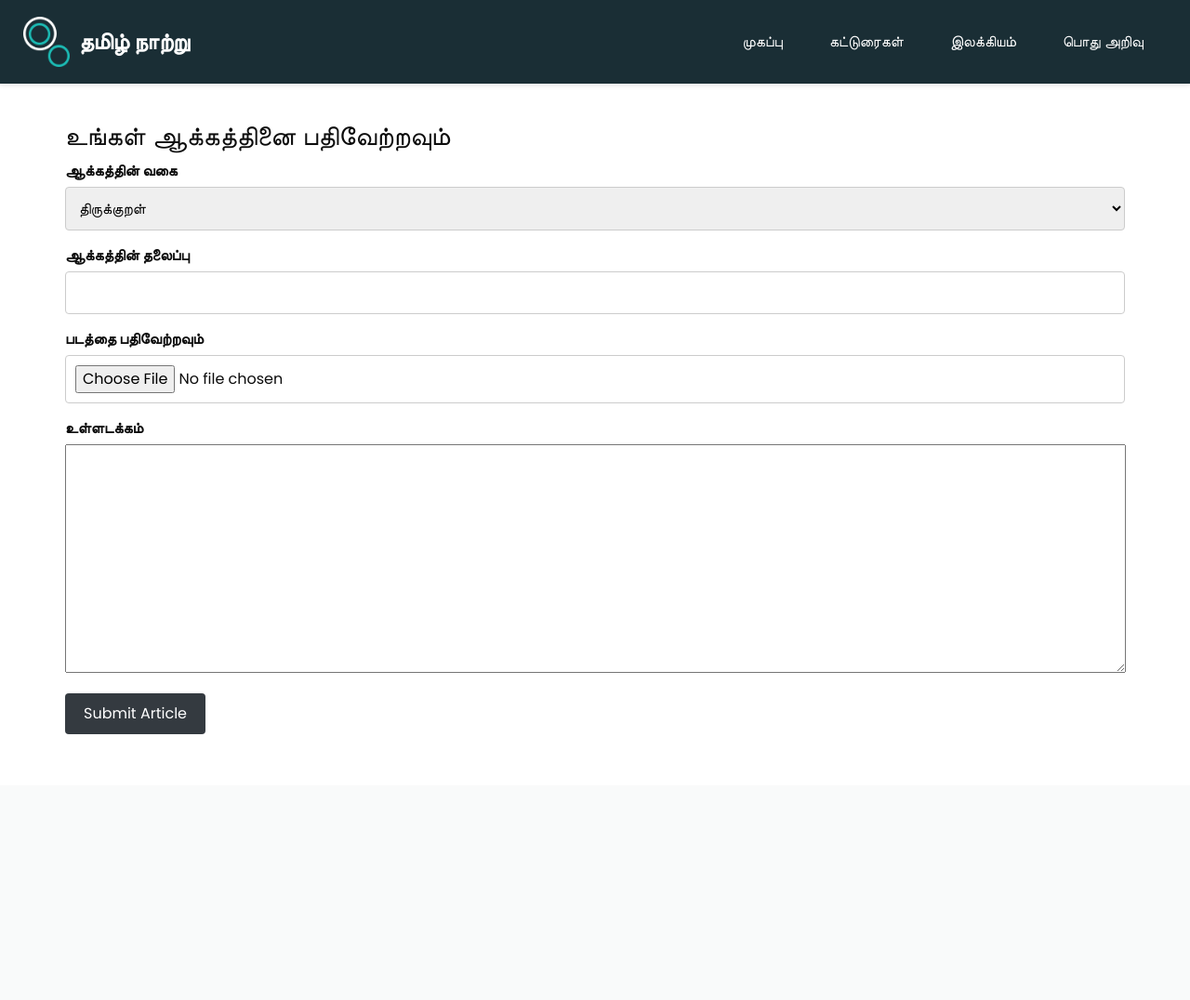
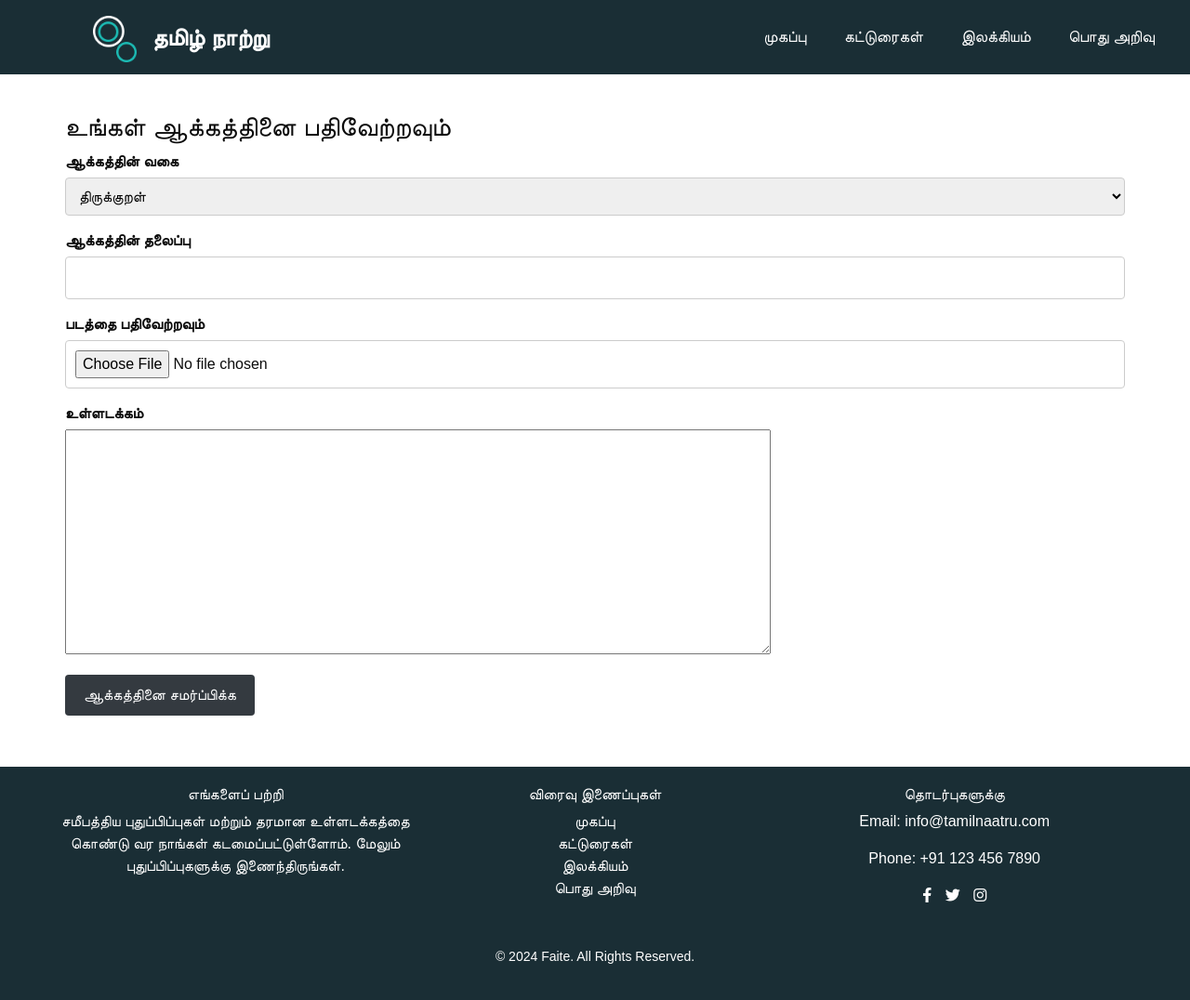
Before and after one commit to FAITE-TECH/update_tamilnaatru, a PHP site: page /upload.html in a window 1280 px wide. Shown: the whole page at 93% size. Before the commit the page ends 790 px from the top, so only its background shows below. Run offline with PHP 8.4, Linux system fonts and the light colour scheme; some libraries are stand-ins or nearby versions.

Commit message:
latest update updated

```diff
--- a/newstyle.css
+++ b/newstyle.css
@@ -231,6 +231,7 @@ body {
     height: auto;
     border-radius: 15px;
     box-shadow: 0 4px 10px rgba(0, 0, 0, 0.2);
+    background-color: #f9f9f9;
     transition: transform 0.3s ease;
 }
 
--- a/upload.html
+++ b/upload.html
@@ -6,10 +6,6 @@
  <meta http-equiv="X-UA-Compatible" content="IE=edge" />
  <!-- Mobile Metas -->
  <meta name="viewport" content="width=device-width, initial-scale=1, shrink-to-fit=no" />
- <!-- Site Metas -->
- <meta name="keywords" content="" />
- <meta name="description" content="" />
- <meta name="author" content="" />
 
  <title>TamilNaatru</title>
 
@@ -24,96 +20,164 @@
  <!-- responsive style -->
  <link href="css/responsive.css" rel="stylesheet" />
   <link rel="stylesheet" href="uploadstyle.css">
+  <link rel="stylesheet" href="https://cdnjs.cloudflare.com/ajax/libs/font-awesome/6.0.0-beta3/css/all.min.css">
 </head>
 <body class="sub_page">
   <style>
-    /* General Navbar Styles */
-.header_section {
-  background-color: #1a2e35;
-  padding: 10px 0;
-  box-shadow: 0 2px 5px rgba(0, 0, 0, 0.1);
-}
 
-.navbar {
-  display: flex;
-  align-items: center;
-  justify-content: space-between;
-}
+    * {
+      padding: 0;
+      margin: 0;
+      text-decoration: none;
+      list-style: none;
+      box-sizing: border-box;
+    }
+    body {
+      font-family: "Montserrat", sans-serif;
+    }
+    nav {
+      background: #1a2e35;
+      height: 80px;
+      width: 100%;
+    }
+    label.logo {
+      color: white;
+      font-size: 25px;
+      line-height: 80px;
+      padding: 0 100px;
+      font-weight: bold;
+    }
+    label.logo img {
+      height: 50px;
+      margin-right: 10px;
+    }
+    nav ul {
+      float: right;
+      margin-right: 20px;
+    }
+    nav ul li {
+      display: inline-block;
+      line-height: 80px;
+      margin: 0 5px;
+    }
+    nav ul li a {
+      color: white;
+      font-size: 17px;
+      padding: 7px 13px;
+      border-radius: 3px;
+      text-transform: uppercase;
+    }
+    a.active,
+    a:hover {
+      background: #495057;
+      color: #f5ecec;
+      transition: .5s;
+    }
+    .checkbtn {
+      font-size: 22px;
+      color: white;
+      float: right;
+      line-height: 80px;
+      margin-right: 30px;
+      cursor: pointer;
+      display: none;
+    }
+    #check {
+      display: none;
+    }
+    @media (max-width: 1050px) {
+      label.logo {
+        padding-left: 30px;
+        font-size: 20px;
+      }
+      label.logo img {
+        height: 35px;
+      }
+      nav ul li a {
+        font-size: 16px;
+      }
+    }
+    /* Responsive media query code for small screen */
+    @media (max-width: 890px) {
+      .checkbtn {
+        display: block;
+      }
 
-.navbar-brand {
-  display: flex;
-  align-items: center;
-  color: #fff;
-  font-size: 20px;
-  font-weight: bold;
-  text-decoration: none;
-}
+      ul {
+        position: fixed;
+        width: 100%;
+        height: 100vh;
+        background:  #1a2e35;
+        top: 80px;
+        left: -100%;
+        text-align: center;
+        transition: all .5s;
+      }
+      nav ul li {
+        display: block;
+        margin: 50px 0;
+        line-height: 30px;
+      }
+      nav ul li a {
+        font-size: 20px;
+      }
+      a:hover,
+      a.active {
+        background: none;
+        color: #fafafa;
+      }
+      #check:checked~ul {
+        left: 0;
+      }
 
-.navbar-brand img {
-  width: 50px;
-  margin-right: 10px;
-}
+      /* Existing CSS remains as is */
 
-.navbar-nav {
-  display: flex;
-  align-items: center;
-}
+    /* Add styling for the cross icon */
 
-.navbar-nav .nav-item {
-  margin: 0 10px;
-}
-
-.navbar-nav .nav-link {
-  color: #fff;
-  font-size: 16px;
-  text-decoration: none;
-  padding: 5px 10px;
-  transition: 0.3s;
-}
-
-.navbar-nav .nav-link:hover {
-  background-color: #495057;
-  border-radius: 5px;
-}
+    }
 
 
-  </style>
-  <div class="hero_area">
-    <!-- header section starts -->
-    <header class="header_section">
-      <div class="container-fluid">
-        <nav class="navbar navbar-expand-lg custom_nav-container">
-          <!-- Logo and Brand -->
-          <a class="navbar-brand" href="index.html">
-            <img src="images/logo.png" alt="Logo" />
-            <span>தமிழ் நாற்று</span>
-          </a>
-
-          <!-- Navigation Links -->
-          <ul class="navbar-nav ml-auto">
-            <li class="nav-item active">
-              <a class="nav-link" href="index.html">முகப்பு</a>
-            </li>
-            <li class="nav-item">
-              <a class="nav-link" href="about.html">கட்டுரைகள்</a>
-            </li>
-            <li class="nav-item">
-              <a class="nav-link" href="work.html">இலக்கியம்</a>
-            </li>
-            <li class="nav-item">
-              <a class="nav-link" href="category.html">பொது அறிவு</a>
-            </li>
-          </ul>
+    /* Responsive media query code for small screen */
 
 
-        </nav>
-      </div>
-    </header>
-    <!-- end header section -->
 
 
-    <!-- end slider section -->
-  </div>
+
+      </style>
+    </head>
+    <body>
+
+        <div class="hero_area">
+          <body>
+            <nav>
+              <!-- Checkbox for toggling menu -->
+              <input type="checkbox" id="check">
+              <!-- Menu icon -->
+              <label for="check" class="checkbtn">
+                <i class="fas fa-bars"></i>
+              </label>
+              <!-- Site logo -->
+
+               <label class="logo">
+
+               <img src="images/logo.png" alt="Logo">
+                தமிழ் நாற்று
+              </label>
+              <!-- Navigation links -->
+              <ul>
+                <li><a class="" href="#">முகப்பு</a></li>
+                <li><a href="#">கட்டுரைகள்</a></li>
+                <li><a href="#">இலக்கியம்</a></li>
+                <li><a href="#">பொது அறிவு</a></li>
+
+              </ul>
+            </nav>
+          </div>
+
+
+
+
+
 
 
 
@@ -154,11 +218,52 @@
         </div>
 
         <div class="form-group">
-          <button type="submit" class="btn-1">Submit Article</button>
+          <button type="submit" class="btn-1">ஆக்கத்தினை சமர்ப்பிக்க</button>
         </div>
       </form>
     </div>
   </section>
+
+  <!--footer section-->
+  <!-- Footer Section -->
+<footer style="background-color: #1a2e35; color: #fff; padding: 20px 0; text-align: center;">
+  <div style="max-width: 1200px; margin: auto; display: flex; flex-wrap: wrap; justify-content: space-between; padding: 0 20px;">
+      <!-- About Us Section -->
+      <div style="flex: 1; min-width: 250px; margin-bottom: 15px;">
+          <h6>எங்களைப் பற்றி</h5>
+          <p>சமீபத்திய புதுப்பிப்புகள் மற்றும் தரமான உள்ளடக்கத்தை கொண்டு வர நாங்கள் கடமைப்பட்டுள்ளோம். மேலும் புதுப்பிப்புகளுக்கு இணைந்திருங்கள்.</p>
+      </div>
+      <!-- Quick Links Section -->
+      <div style="flex: 1; min-width: 250px; margin-bottom: 15px;">
+          <h6>விரைவு இணைப்புகள்</h6>
+          <ul style="list-style: none; padding: 0;">
+              <li><a href="#" style="color: #fff; text-decoration: none;">முகப்பு</a></li>
+              <li><a href="#" style="color: #fff; text-decoration: none;">கட்டுரைகள்</a></li>
+              <li><a href="#" style="color: #fff; text-decoration: none;">இலக்கியம்</a></li>
+              <li><a href="#" style="color: #fff; text-decoration: none;">பொது அறிவு</a></li>
+          </ul>
+      </div>
+      <!-- Contact Us Section -->
+      <div style="flex: 1; min-width: 250px; margin-bottom: 15px;">
+          <h6>தொடர்புகளுக்கு</h6>
+          <p>Email: info@tamilnaatru.com</p>
+          <p>Phone: +91 123 456 7890</p>
+          <div>
+              <a href="#" style="color: #fff; text-decoration: none; margin-right: 10px;">
+                  <i class="fab fa-facebook-f"></i>
+              </a>
+              <a href="#" style="color: #fff; text-decoration: none; margin-right: 10px;">
+                  <i class="fab fa-twitter"></i>
+              </a>
+              <a href="#" style="color: #fff; text-decoration: none;">
+                  <i class="fab fa-instagram"></i>
+              </a>
+          </div>
+      </div>
+  </div>
+  <p style="font-size: 14px; margin-top: 20px;">&copy; 2024 Faite. All Rights Reserved.</p>
+</footer>
+  <!--end footer section-->
 
   <script src="https://cdn.ckeditor.com/4.20.2/standard/ckeditor.js"></script>
 <script>
@@ -166,9 +271,21 @@
 
 </script>
 
-<script src="js/jquery-3.4.1.min.js"></script>
-<script src="js/bootstrap.js"></script>
-<script src="js/custom.js"></script>
+<script>
+document.addEventListener("DOMContentLoaded", function() {
+  const checkbtn = document.querySelector(".checkbtn i");
+  const checkbox = document.querySelector("#check");
+
+  checkbox.addEventListener("change", function() {
+    if (checkbox.checked) {
+      checkbtn.classList.remove("fa-bars");
+      checkbtn.classList.add("fa-times");
+    } else {
+      checkbtn.classList.remove("fa-times");
+      checkbtn.classList.add("fa-bars");
+    }
+  });
+});</script>
 
 
 
```
Also changed, not shown: index.html (+27 -12 lines).
